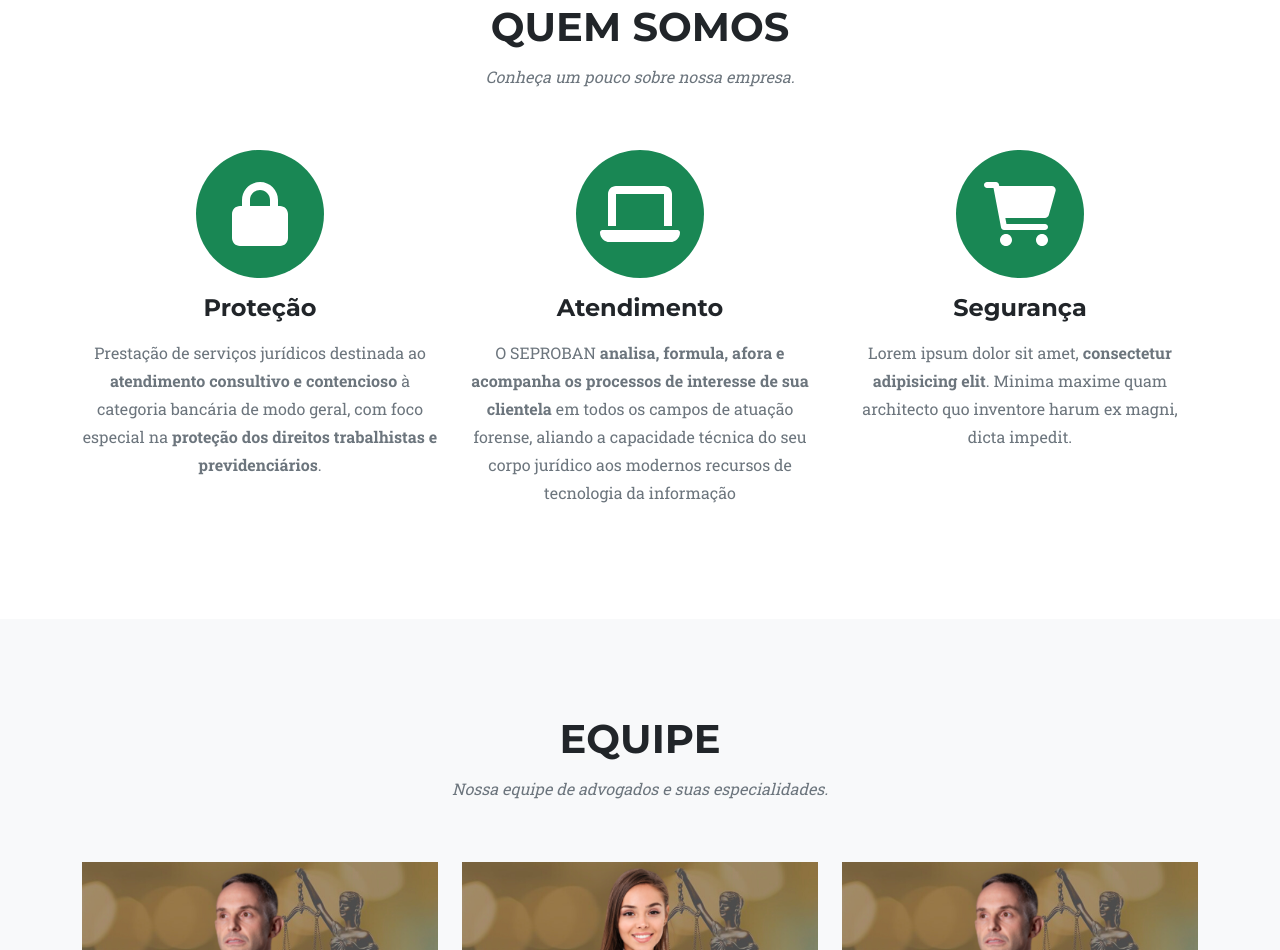
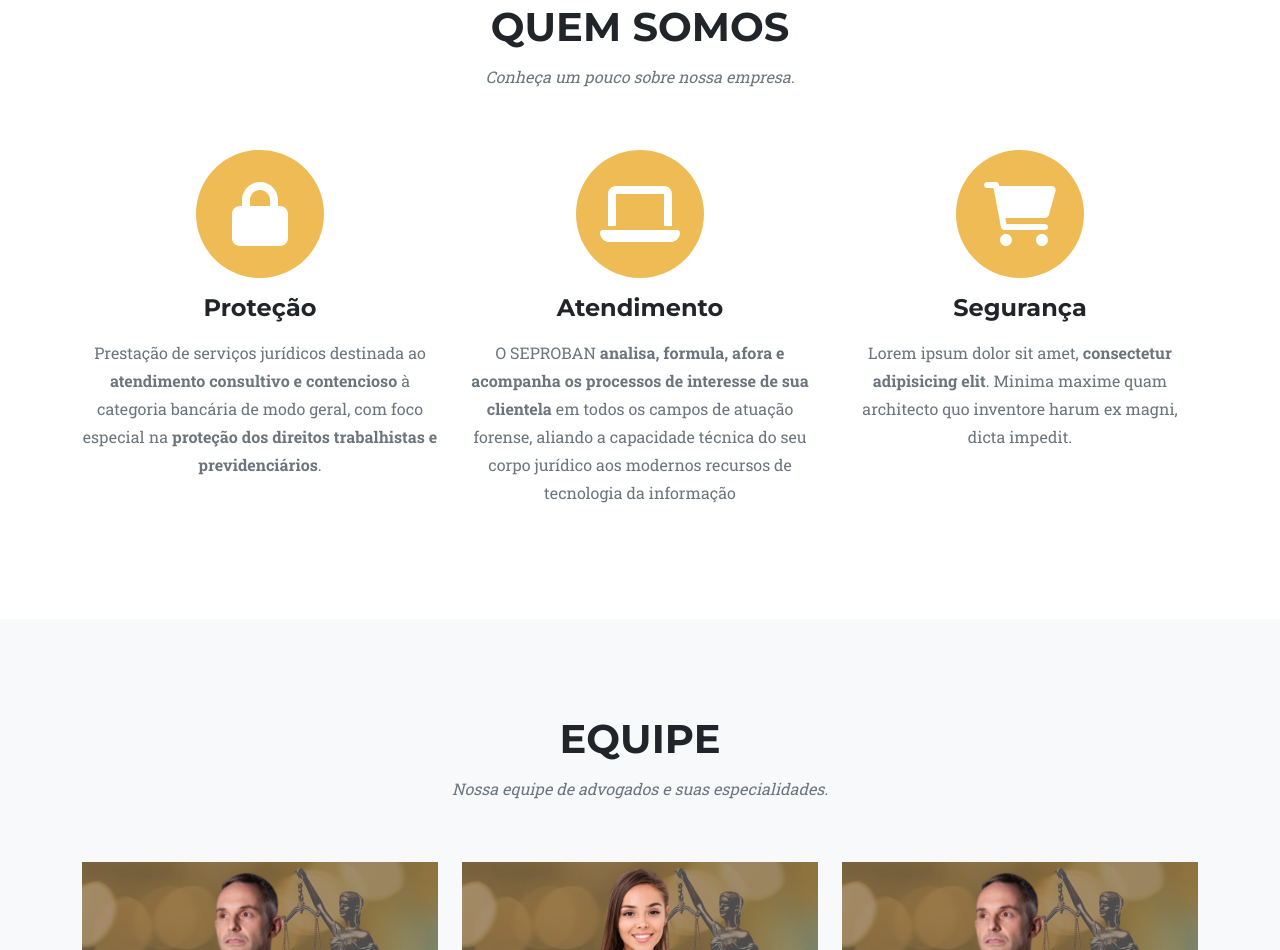
Before and after one commit to davimb/site-seproban, a plain HTML site: page index.html in a window 1280 px wide. Shown: the part 838-1788 px from the top of the page. Drawn offline with nearby package versions, Linux system fonts and the light colour scheme.

Commit message:
Reverting fa-circle color

```diff
--- a/index.html
+++ b/index.html
@@ -54,7 +54,7 @@
                 <div class="row text-center">
                     <div class="col-md-4">
                         <span class="fa-stack fa-4x">
-                            <i class="fas fa-circle fa-stack-2x text-success"></i>
+                            <i class="fas fa-circle fa-stack-2x text-primary"></i>
                             <i class="fas fa-lock fa-stack-1x fa-inverse"></i>
                         </span>
                         <h4 class="my-3">Proteção</h4>
@@ -62,7 +62,7 @@
                     </div>
                     <div class="col-md-4">
                         <span class="fa-stack fa-4x">
-                            <i class="fas fa-circle fa-stack-2x text-success"></i>
+                            <i class="fas fa-circle fa-stack-2x text-primary"></i>
                             <i class="fas fa-laptop fa-stack-1x fa-inverse"></i>
                         </span>
                         <h4 class="my-3">Atendimento</h4>
@@ -70,7 +70,7 @@
                     </div>
                     <div class="col-md-4">
                         <span class="fa-stack fa-4x">
-                            <i class="fas fa-circle fa-stack-2x text-success"></i>
+                            <i class="fas fa-circle fa-stack-2x text-primary"></i>
                             <i class="fas fa-shopping-cart fa-stack-1x fa-inverse"></i>
                         </span>
                         <h4 class="my-3">Segurança</h4>
@@ -330,7 +330,7 @@
             </div>
         </div>
         -->
-        <!-- Contact-->
+        <!-- Contato-->
         <section class="page-section" id="contato">
             <div class="container">
                 <div class="text-center">
```
